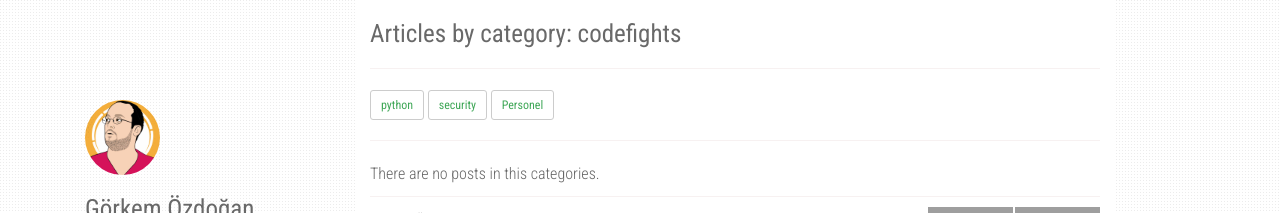
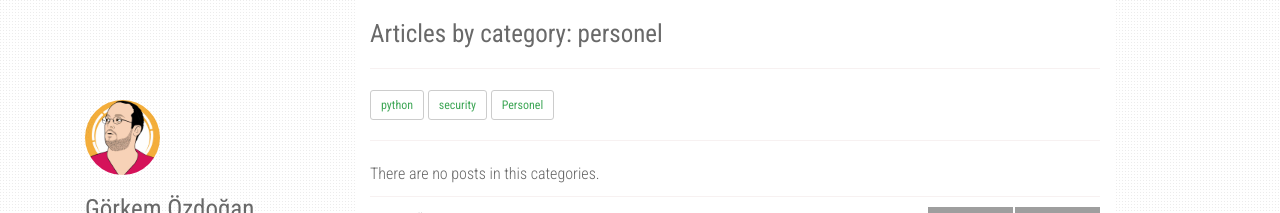
Before and after one commit to agusmakmun/agusmakmun.github.io, a Jekyll site: the page built from category/codefights.md, in a window 1280 px wide. Shown: the top 213 px of the page. Built offline with Jekyll 4.4.1, drawn with Linux system fonts in a browser that asks for light colours; nearby versions of some CDN libraries; grey boxes are pictures that could not be loaded.

Commit message:
Update codefights.md

```diff
--- a/category/codefights.md
+++ b/category/codefights.md
@@ -1,6 +1,6 @@
 ---
 layout: posts_by_category
-categories: codefights
-title: Codefights
-permalink: /category/codefights
+categories: personel
+title: Personel
+permalink: /category/personel
 ---
```
